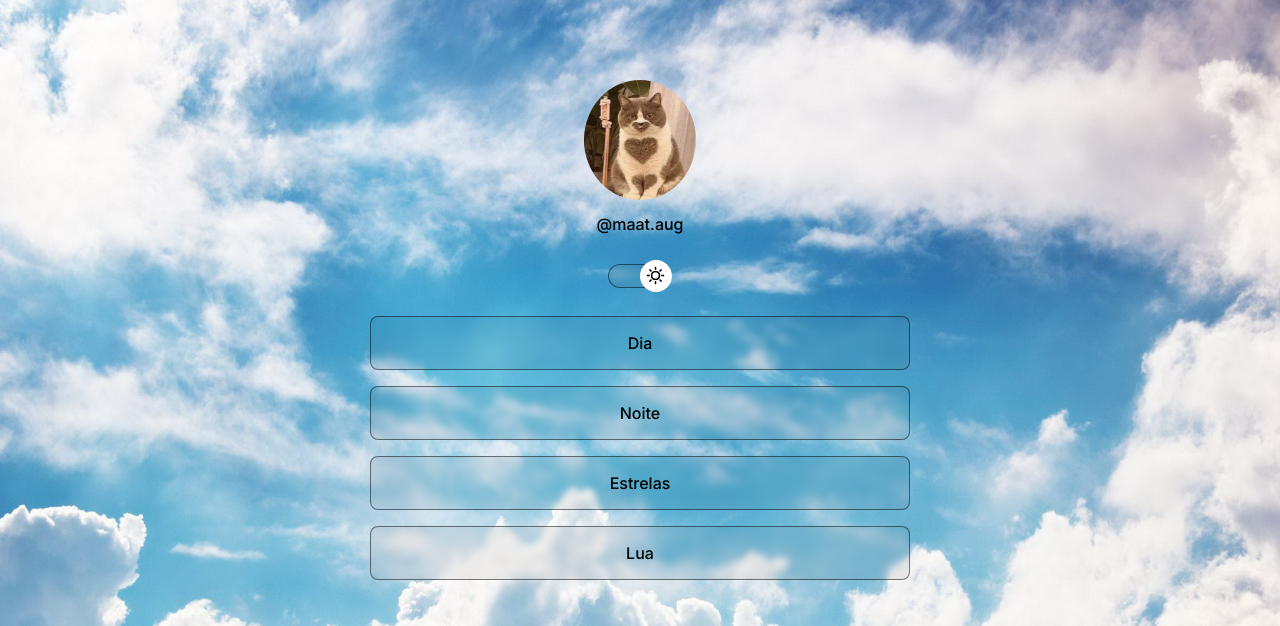
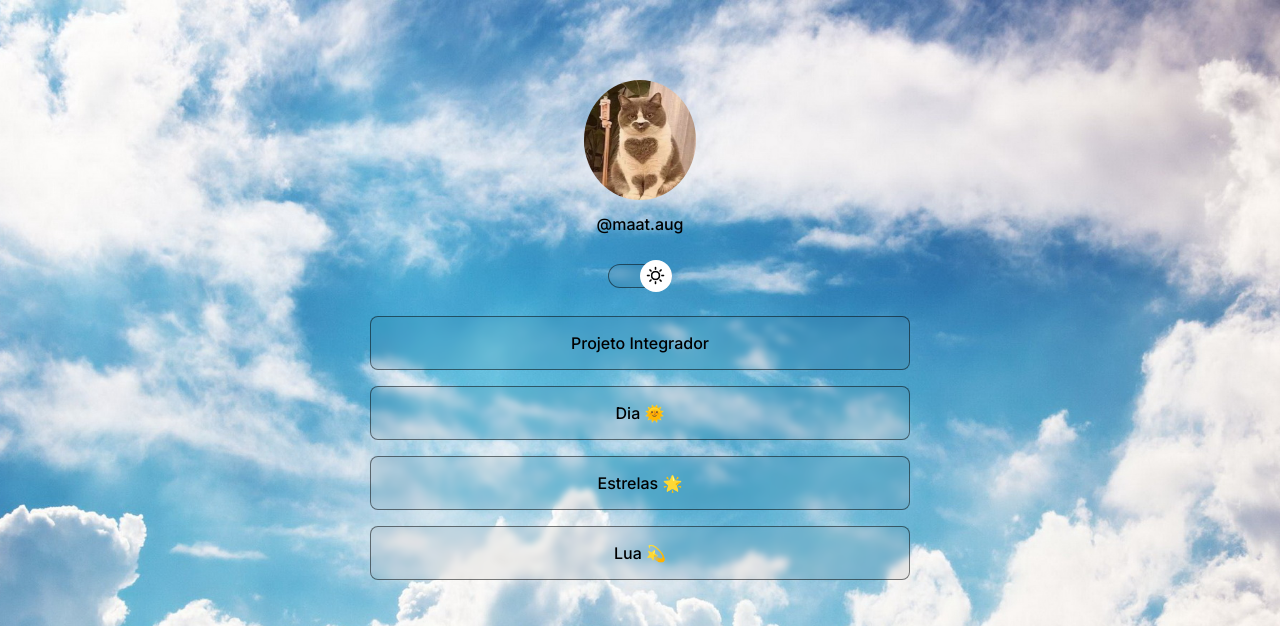
Before and after one commit to maaat-aug/LinkTree, a plain HTML site: page index.html in a window 1280 px wide. Shown: the top 626 px of the page. Drawn offline with nearby package versions, Linux system fonts and the light colour scheme.

Commit message:
option changes
option changes

```diff
--- a/index.html
+++ b/index.html
@@ -26,16 +26,16 @@
 
     <ul>
         <li>
-            <a href="#" target="_blank">Dia</a>
+            <a href="https://maaat-aug.github.io/maat.aug/" target="_blank">Projeto Integrador</a>
         </li>
         <li>
-            <a href="#" target="_blank">Noite</a>
+            <a href="#" target="_blank">Dia 🌞</a>
         </li>
         <li>
-            <a href="#" target="_blank">Estrelas</a>
+            <a href="#" target="_blank">Estrelas 🌟</a>
         </li>
         <li>
-            <a href="#" target="_blank">Lua</a>
+            <a href="#" target="_blank">Lua 💫</a>
         </li>
     </ul>
     <div id="social-links">
```
